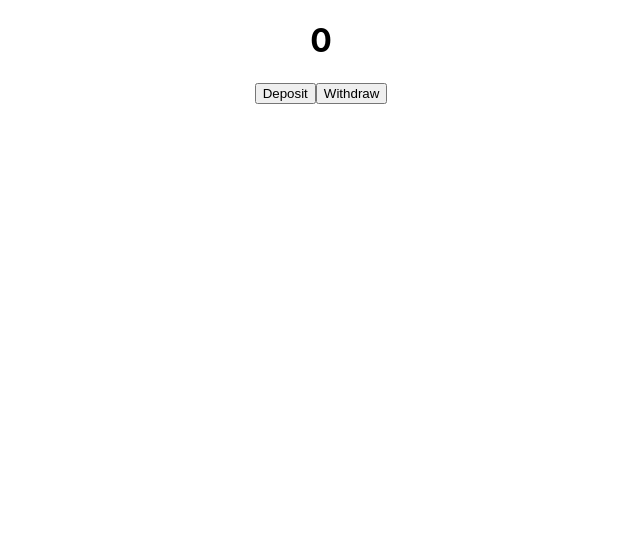
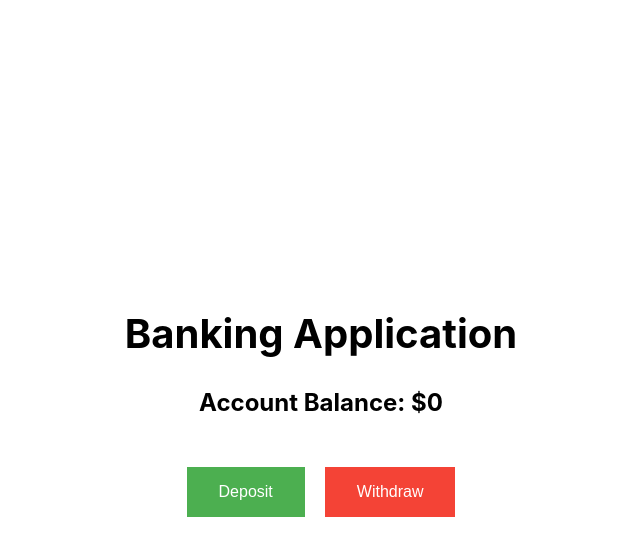
Before and after one commit to DerekBanister/redux-practice-2, a React (Create React App) app: page / in a window 1280 px wide. Shown: the top 556 px of the page, without its empty margins (319-959 px from the left). Built offline with nearby package versions, Linux system fonts and the light colour scheme.

Commit message:
added basic css package to clean interface up a bit

```diff
--- a/src/App.css
+++ b/src/App.css
@@ -1,38 +1,55 @@
-.App {
-  text-align: center;
-}
-
-.App-logo {
-  height: 40vmin;
-  pointer-events: none;
-}
-
-@media (prefers-reduced-motion: no-preference) {
-  .App-logo {
-    animation: App-logo-spin infinite 20s linear;
-  }
-}
-
-.App-header {
-  background-color: #282c34;
-  min-height: 100vh;
+.container {
   display: flex;
   flex-direction: column;
   align-items: center;
   justify-content: center;
-  font-size: calc(10px + 2vmin);
-  color: white;
+  height: 100vh;
 }
 
-.App-link {
-  color: #61dafb;
+.header {
+  display: flex;
+  flex-direction: column;
+  align-items: center;
+  margin-bottom: 30px;
 }
 
-@keyframes App-logo-spin {
-  from {
-    transform: rotate(0deg);
-  }
-  to {
-    transform: rotate(360deg);
-  }
+.header h1 {
+  font-size: 2.5rem;
+  margin-bottom: 10px;
 }
+
+.header h2 {
+  font-size: 1.5rem;
+}
+
+.buttons {
+  display: flex;
+  flex-direction: row;
+  align-items: center;
+  justify-content: center;
+}
+
+.deposit {
+  background-color: #4CAF50;
+  border: none;
+  color: white;
+  padding: 16px 32px;
+  text-align: center;
+  text-decoration: none;
+  display: inline-block;
+  font-size: 16px;
+  margin-right: 20px;
+  cursor: pointer;
+}
+
+.withdraw {
+  background-color: #f44336;
+  border: none;
+  color: white;
+  padding: 16px 32px;
+  text-align: center;
+  text-decoration: none;
+  display: inline-block;
+  font-size: 16px;
+  cursor: pointer;
+}
--- a/src/App.js
+++ b/src/App.js
@@ -25,11 +25,17 @@ function App() {
 
 
   return (
-    <div className="App">
-      <h1>{account}</h1>
-      <button onClick={() => deposit(1000)}>Deposit</button>
-      <button onClick={() => withdraw(1000)}>Withdraw</button>
+    <div class="container">
+      <div class="header">
+        <h1>Banking Application</h1>
+        <h2>Account Balance: ${account}</h2>
+      </div>
+      <div class="buttons">
+        <button class="deposit" onClick={() => deposit(1000)}>Deposit</button>
+        <button class="withdraw" onClick={() => withdraw(1000)}>Withdraw</button>
+      </div>
     </div>
+
   );
 }
 
```
